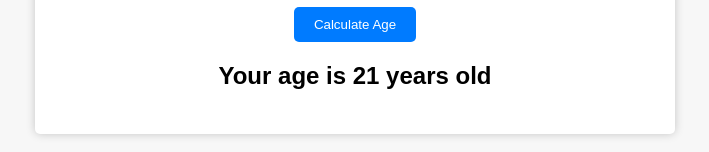
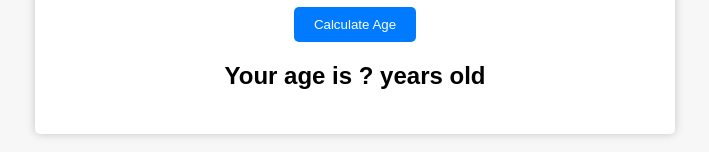
Before and after one commit to maryamaliii/Age_calculator, a plain HTML site: page index.html in a window 1280 px wide. Shown: the part 218-370 px from the top of the page, without its empty margins (285-994 px from the left). Drawn offline with Linux system fonts and the light colour scheme.

Commit message:
age calculator

```diff
--- a/index.html
+++ b/index.html
@@ -14,7 +14,7 @@
             <label for="birthday">Enter your date of birth</label>
             <input type="date" id="birthday" name="birthday">
             <button id="btn">Calculate Age</button>
-            <p id="result">Your age is 21 years old</p>
+            <p id="result">Your age is ? years old</p>
         </div>
     </div>
 
```
